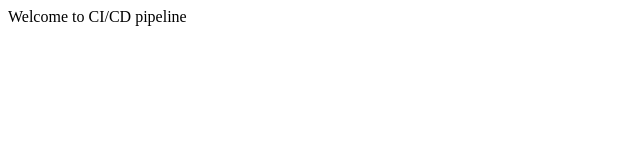
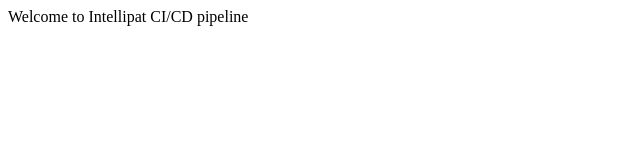
Before and after one commit to cloudevops01/hellorepo, a plain HTML site: page index.html in a window 1280 px wide. Shown: the whole page, without its empty margins (0-640 px from the left). Drawn offline with Linux system fonts and the light colour scheme.

Commit message:
feature push

```diff
--- a/index.html
+++ b/index.html
@@ -1,7 +1,7 @@
 <html>
 <tile>
 
-<body>Welcome to CI/CD pipeline</body>
+<body>Welcome to Intellipat  CI/CD pipeline</body>
 
 </title>
 </html>
```
